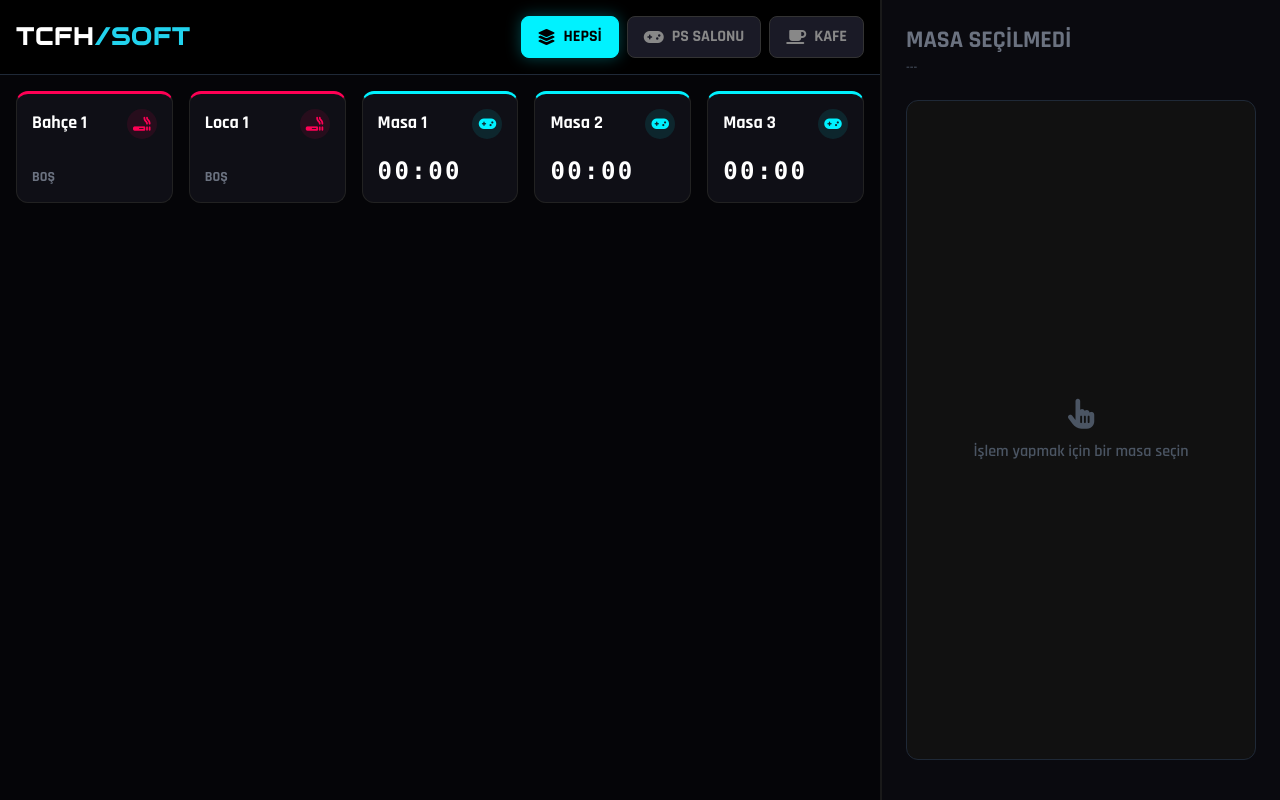
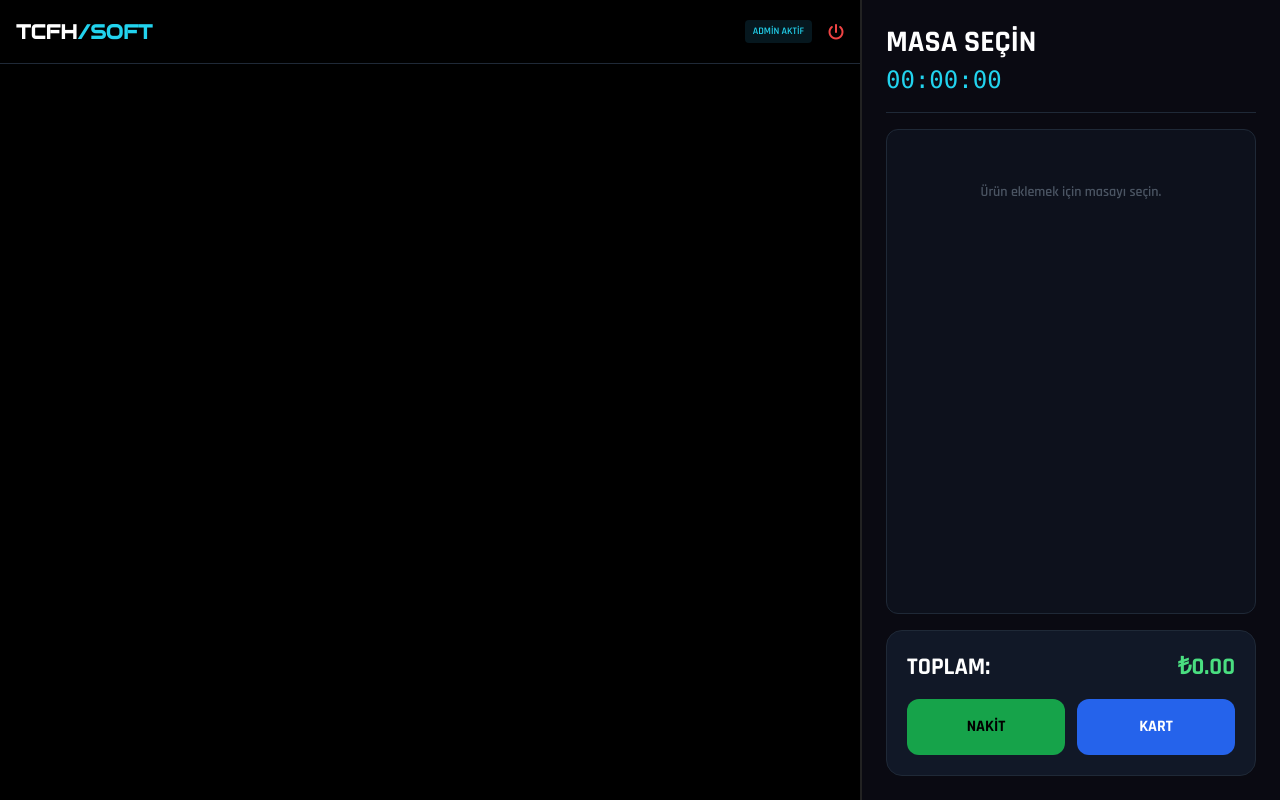
Before and after one commit to ataremir/rubips, a Flask app: page / in a window 1280 px wide. Run offline with Flask 3, Linux system fonts and the light colour scheme; some libraries are stand-ins or nearby versions.

Commit message:
Update index.html

```diff
--- a/rubips/templates/index.html
+++ b/rubips/templates/index.html
@@ -2,183 +2,122 @@
 <html lang="tr">
 <head>
     <meta charset="UTF-8">
-    <meta name="viewport" content="width=device-width, initial-scale=1.0, maximum-scale=1.0, user-scalable=no">
-    <title>TCFH/SOFT V8.0 PRO</title>
+    <meta name="viewport" content="width=device-width, initial-scale=1.0, maximum-scale=1.0, user-scalable=no, viewport-fit=cover">
+    <meta name="apple-mobile-web-app-capable" content="yes">
+    <meta name="apple-mobile-web-app-status-bar-style" content="black-translucent">
+    <link rel="manifest" href="/manifest.json">
+    <title>TCFH/SOFT V6.0</title>
     <script src="https://cdn.tailwindcss.com"></script>
     <link rel="stylesheet" href="https://cdnjs.cloudflare.com/ajax/libs/font-awesome/6.5.1/css/all.min.css">
     <link href="https://fonts.googleapis.com/css2?family=Rajdhani:wght@600;700&family=Audiowide&display=swap" rel="stylesheet">
 
     <style>
-        :root {
-            --neon-blue: #00f2ff;
-            --neon-pink: #ff0055;
-            --bg-dark: #050508;
-            --card-bg: #0f0f16;
+        :root { --neon: #00f2ff; --pink: #ff0055; --bg: #050508; --panel: #11111b; }
+        body { background: var(--bg); color: white; font-family: 'Rajdhani', sans-serif; overflow: hidden; }
+
+        /* PC (KASA) DÜZENİ */
+        @media (min-width: 1024px) {
+            #main-layout { display: grid; grid-template-columns: 1fr 420px; height: 100vh; }
+            #mobile-nav { display: none; }
+            #pc-sidebar { display: flex; flex-direction: column; border-left: 2px solid #222; background: #0a0a12; }
         }
-        body { background: var(--bg-dark); color: white; font-family: 'Rajdhani', sans-serif; overflow: hidden; }
 
-        /* FİLTRE BUTONLARI */
-        .filter-btn {
-            background: #1a1a26; border: 1px solid #333; color: #888;
-            padding: 8px 16px; border-radius: 8px; font-weight: bold; transition: 0.3s;
-            display: flex; align-items: center; gap: 8px;
+        /* MOBİL (TELEFON) DÜZENİ */
+        @media (max-width: 1023px) {
+            #main-layout { display: block; height: calc(100vh - 65px); overflow-y: auto; }
+            #pc-sidebar { display: none; }
+            #mobile-nav { display: flex; position: fixed; bottom: 0; width: 100%; height: 65px; background: #0f0f16; border-top: 1px solid #222; z-index: 50; padding-bottom: env(safe-area-inset-bottom); }
         }
-        .filter-btn.active { background: var(--neon-blue); color: black; box-shadow: 0 0 15px rgba(0,242,255,0.3); border-color: var(--neon-blue); }
-        .filter-btn.active-pink { background: var(--neon-pink); color: white; box-shadow: 0 0 15px rgba(255,0,85,0.3); border-color: var(--neon-pink); }
 
-        /* MASA KARTLARI */
-        .masa-card {
-            background: var(--card-bg); border: 1px solid #222; border-radius: 12px;
-            padding: 15px; position: relative; cursor: pointer; transition: all 0.2s;
-            display: flex; flex-direction: column; justify-content: space-between;
-            min-height: 110px;
-        }
-        .masa-card:hover { transform: translateY(-3px); }
+        .card { background: var(--panel); border: 1px solid #222; border-radius: 12px; padding: 15px; cursor: pointer; transition: 0.2s; position: relative; }
+        .card:hover { border-color: var(--neon); transform: translateY(-2px); }
+        .card.ps { border-top: 4px solid var(--neon); }
+        .card.active { border-color: var(--neon); background: #00f2ff1a; }
 
-        /* PS Tipi */
-        .masa-card.ps { border-top: 3px solid var(--neon-blue); }
-        .masa-card.ps.dolu { background: linear-gradient(180deg, rgba(0,242,255,0.05) 0%, rgba(0,0,0,0) 100%); border-color: var(--neon-blue); }
-
-        /* Kafe Tipi */
-        .masa-card.kafe { border-top: 3px solid var(--neon-pink); }
-        .masa-card.kafe.dolu { background: linear-gradient(180deg, rgba(255,0,85,0.05) 0%, rgba(0,0,0,0) 100%); border-color: var(--neon-pink); }
-
-        /* Iconlar */
-        .icon-box { width: 30px; height: 30px; border-radius: 50%; display: flex; align-items: center; justify-content: center; font-size: 14px; }
-        .ps .icon-box { background: rgba(0,242,255,0.1); color: var(--neon-blue); }
-        .kafe .icon-box { background: rgba(255,0,85,0.1); color: var(--neon-pink); }
-
-        /* PC Sidebar */
-        #pc-sidebar { border-left: 2px solid #1a1a1a; background: #0a0a0f; }
-        @media(max-width: 1024px) { #pc-sidebar { display: none; } }
+        .hidden { display: none !important; }
     </style>
 </head>
 <body>
 
-    <div class="flex h-screen w-full">
-        <div class="flex-1 flex flex-col h-full relative">
+    <div id="app">
+        <div id="main-layout">
+            <div class="flex flex-col h-full overflow-hidden relative">
+                <header class="bg-black border-b border-gray-800 p-4 flex justify-between items-center h-16 shrink-0">
+                    <div class="font-bold text-xl" style="font-family:'Audiowide'">TCFH<span class="text-cyan-400">/SOFT</span></div>
+                    <div class="hidden lg:flex gap-6 text-sm font-bold text-gray-500">
+                        <button onclick="setTab('masalar')" class="hover:text-white">MASALAR</button>
+                        <button onclick="setTab('mutfak')" class="hover:text-white">MUTFAK</button>
+                        <button onclick="setTab('yonetim')" class="hover:text-white">YÖNETİM</button>
+                    </div>
+                    <div class="flex items-center gap-4">
+                        <span id="userStatus" class="text-[10px] bg-cyan-900/30 text-cyan-400 px-2 py-1 rounded">ADMİN AKTİF</span>
+                        <i onclick="location.reload()" class="fas fa-power-off text-red-500 cursor-pointer"></i>
+                    </div>
+                </header>
 
-            <header class="bg-black p-4 border-b border-gray-800 flex justify-between items-center shrink-0">
-                <div class="text-2xl font-bold tracking-wider" style="font-family:'Audiowide'">TCFH<span class="text-cyan-400">/SOFT</span></div>
+                <main class="flex-1 overflow-y-auto p-4 bg-black" id="mainContent">
+                    <div id="view-masalar">
+                        <div id="masaGrid" class="grid grid-cols-2 md:grid-cols-4 lg:grid-cols-4 xl:grid-cols-5 gap-3">
+                            </div>
+                    </div>
 
-                <div class="flex gap-2">
-                    <button onclick="setFilter('all')" id="btn-all" class="filter-btn active"><i class="fas fa-layer-group"></i> HEPSİ</button>
-                    <button onclick="setFilter('ps')" id="btn-ps" class="filter-btn"><i class="fas fa-gamepad"></i> PS SALONU</button>
-                    <button onclick="setFilter('kafe')" id="btn-kafe" class="filter-btn"><i class="fas fa-coffee"></i> KAFE</button>
+                    <div id="view-yonetim" class="hidden">
+                        <h2 class="text-xl font-bold text-cyan-400 mb-6">PERSONEL YÖNETİMİ & KAZANÇ</h2>
+                        <div id="staffList" class="space-y-3">
+                            </div>
+                    </div>
+                </main>
+            </div>
+
+            <aside id="pc-sidebar" class="p-6">
+                <div id="activeMasaInfo" class="flex flex-col h-full">
+                    <div class="border-b border-gray-800 pb-4 mb-4">
+                        <h2 id="pcMasaAd" class="text-3xl font-bold text-white uppercase">MASA SEÇİN</h2>
+                        <div id="pcMasaSure" class="text-cyan-400 font-mono text-2xl mt-1">00:00:00</div>
+                    </div>
+
+                    <div id="pcAdisyon" class="flex-1 overflow-y-auto bg-gray-900/50 rounded-xl p-3 mb-4 border border-gray-800">
+                        <p class="text-gray-600 text-center mt-10 text-sm">Ürün eklemek için masayı seçin.</p>
+                    </div>
+
+                    <div class="bg-gray-900 p-5 rounded-2xl border border-gray-800">
+                        <div class="flex justify-between text-2xl font-bold mb-4">
+                            <span>TOPLAM:</span> <span id="pcToplam" class="text-green-400">₺0.00</span>
+                        </div>
+                        <div class="grid grid-cols-2 gap-3">
+                            <button class="bg-green-600 text-black py-4 rounded-xl font-bold hover:bg-green-500 transition-all">NAKİT</button>
+                            <button class="bg-blue-600 text-white py-4 rounded-xl font-bold hover:bg-blue-500 transition-all">KART</button>
+                        </div>
+                    </div>
                 </div>
-            </header>
-
-            <main class="flex-1 overflow-y-auto p-4 bg-[#050508]">
-                <div id="masaGrid" class="grid grid-cols-2 md:grid-cols-3 lg:grid-cols-4 xl:grid-cols-5 gap-4">
-                    </div>
-            </main>
-
-            <nav class="lg:hidden bg-black border-t border-gray-800 h-16 flex justify-around items-center shrink-0 z-50">
-                <button class="text-cyan-400 flex flex-col items-center"><i class="fas fa-th-large"></i><span class="text-[10px]">MASALAR</span></button>
-                <button class="text-gray-500 flex flex-col items-center"><i class="fas fa-utensils"></i><span class="text-[10px]">MUTFAK</span></button>
-            </nav>
+            </aside>
         </div>
 
-        <div id="pc-sidebar" class="w-[400px] flex flex-col p-6">
-            <h2 id="sideTitle" class="text-2xl font-bold mb-1 text-gray-500">MASA SEÇİLMEDİ</h2>
-            <div id="sideStatus" class="text-xs text-gray-600 mb-6">---</div>
-
-            <div class="flex-1 bg-[#111] rounded-xl border border-gray-800 mb-4 flex flex-col items-center justify-center text-gray-600">
-                <i class="fas fa-hand-pointer text-3xl mb-2"></i>
-                <p>İşlem yapmak için bir masa seçin</p>
-            </div>
-        </div>
+        <nav id="mobile-nav" class="flex justify-around items-center">
+            <button onclick="setTab('masalar')" class="flex flex-col items-center text-cyan-400">
+                <i class="fas fa-th-large text-xl"></i><span class="text-[10px] mt-1">MASALAR</span>
+            </button>
+            <button onclick="setTab('mutfak')" class="flex flex-col items-center text-gray-500">
+                <i class="fas fa-utensils text-xl"></i><span class="text-[10px] mt-1">MUTFAK</span>
+            </button>
+            <button onclick="setTab('yonetim')" class="flex flex-col items-center text-gray-500">
+                <i class="fas fa-users-cog text-xl"></i><span class="text-[10px] mt-1">YÖNETİM</span>
+            </button>
+        </nav>
     </div>
 
     <script>
-        let db = { tables: [] };
-        let currentFilter = 'all';
+        // PWA Kaydı
+        if ('serviceWorker' in navigator) { navigator.serviceWorker.register('/sw.js'); }
 
-        // Sayfa Açılınca
-        window.onload = () => {
-            syncData();
-            setInterval(syncData, 3000); // 3 saniyede bir güncelle
-        };
+        // Sekme Yönetimi
+        function setTab(tabId) {
+            document.querySelectorAll('#view-masalar, #view-yonetim').forEach(e => e.classList.add('hidden'));
+            document.getElementById('view-' + tabId).classList.remove('hidden');
 
-        async function syncData() {
-            try {
-                const res = await fetch('/api/get-data');
-                const data = await res.json();
-                db.tables = data.tables;
-                renderMasalar();
-            } catch(e) { console.log("Veri çekilemedi"); }
-        }
-
-        // FİLTRELEME VE SIRALAMA MANTIĞI
-        function setFilter(type) {
-            currentFilter = type;
-
-            // Buton Renklerini Ayarla
-            document.querySelectorAll('.filter-btn').forEach(b => {
-                b.classList.remove('active', 'active-pink');
-                b.style.color = '#888';
-            });
-
-            if(type === 'ps') document.getElementById('btn-ps').classList.add('active');
-            else if(type === 'kafe') document.getElementById('btn-kafe').classList.add('active-pink');
-            else document.getElementById('btn-all').classList.add('active');
-
-            renderMasalar();
-        }
-
-        function renderMasalar() {
-            const grid = document.getElementById('masaGrid');
-            grid.innerHTML = '';
-
-            // 1. FİLTRELE
-            let filteredTables = db.tables.filter(t => {
-                if(currentFilter === 'all') return true;
-                return t.type === currentFilter;
-            });
-
-            // 2. SIRALA (Alfabetik ve Sayısal: Masa 1, Masa 2, Masa 10...)
-            filteredTables.sort((a, b) => {
-                return a.name.localeCompare(b.name, undefined, {numeric: true, sensitivity: 'base'});
-            });
-
-            // 3. ÇİZ
-            filteredTables.forEach(t => {
-                const isDolu = t.status === 'dolu';
-                const icon = t.type === 'ps' ? 'fa-gamepad' : 'fa-smoking'; // Nargile için duman ikonu
-
-                grid.innerHTML += `
-                    <div onclick="openMasa(${t.id})" class="masa-card ${t.type} ${isDolu ? 'dolu' : ''}">
-                        <div class="flex justify-between items-start">
-                            <span class="font-bold text-lg text-white">${t.name}</span>
-                            <div class="icon-box"><i class="fas ${icon}"></i></div>
-                        </div>
-
-                        <div class="mt-4">
-                            ${t.type === 'ps' ?
-                                `<div class="text-2xl font-mono font-bold text-white tracking-widest">
-                                    ${isDolu ? '01:24' : '00:00'}
-                                </div>`
-                                :
-                                `<div class="text-sm font-bold ${isDolu ? 'text-green-400' : 'text-gray-500'}">
-                                    ${isDolu ? 'AÇIK - ADİSYON VAR' : 'BOŞ'}
-                                </div>`
-                            }
-                        </div>
-                    </div>
-                `;
-            });
-        }
-
-        function openMasa(id) {
-            // Sağ Paneli Doldur (Basit Demo)
-            const t = db.tables.find(x => x.id === id);
-            if(window.innerWidth >= 1024) {
-                document.getElementById('sideTitle').innerText = t.name;
-                document.getElementById('sideTitle').className = "text-3xl font-bold mb-1 text-white";
-                document.getElementById('sideStatus').innerText = t.type.toUpperCase() + " BÖLÜMÜ";
-            } else {
-                alert(t.name + " Mobil Modalı Açılacak");
-            }
+            // Mobil nav renk güncelleme
+            document.querySelectorAll('#mobile-nav button').forEach(b => b.classList.replace('text-cyan-400', 'text-gray-500'));
+            event.currentTarget.classList.replace('text-gray-500', 'text-cyan-400');
         }
     </script>
 </body>
```
